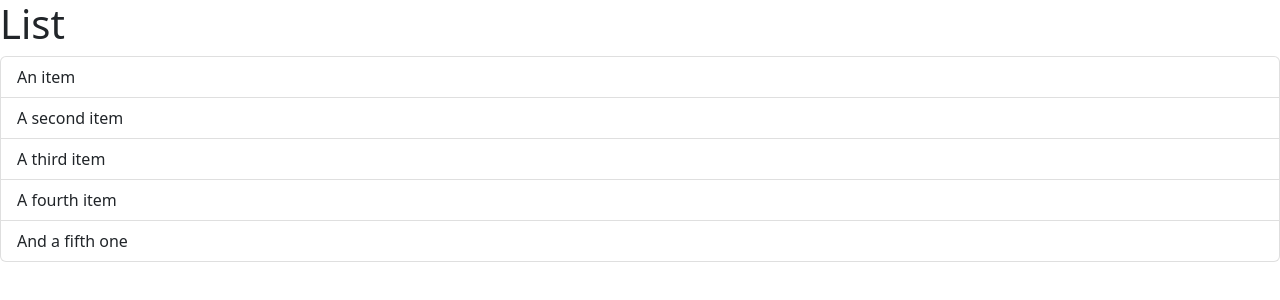
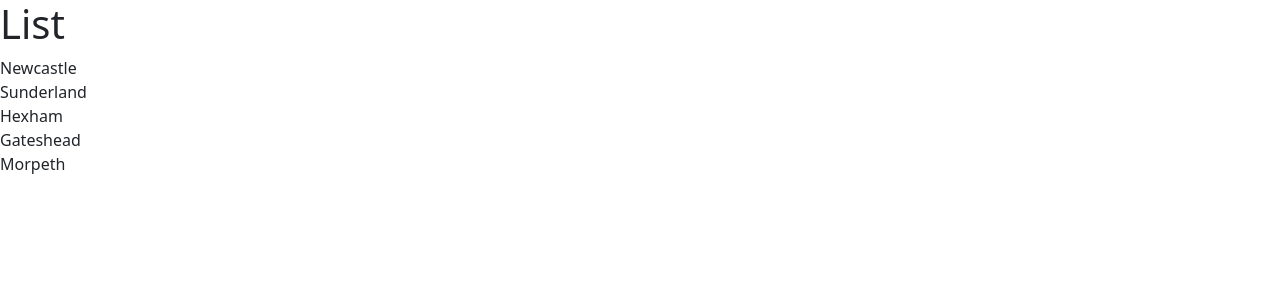
Before and after one commit to ChloeL-E/react-app, a React (Vite) app: page / in a window 1280 px wide. Shown: the top 300 px of the page. Built offline with nearby package versions, Linux system fonts and the light colour scheme; the HTML template or start-up script is replaced by a standard one.

Commit message:
Refactored code to dynamially render datat

```diff
--- a/src/components/ListGroup.tsx
+++ b/src/components/ListGroup.tsx
@@ -1,13 +1,14 @@
 function ListGroup() {
+  const items = ["Newcastle", "Sunderland", "Hexham", "Gateshead", "Morpeth"];
+  // no for loops allowed in jsx so to loop through a list and display the items dynamically
+  // we can us the map() function to convert each item in the items array to a list item and use and arrow function + jsx {} to display each item.
   return (
     <>
       <h1>List</h1>
       <ul className="list-group">
-        <li className="list-group-item">An item</li>
-        <li className="list-group-item">A second item</li>
-        <li className="list-group-item">A third item</li>
-        <li className="list-group-item">A fourth item</li>
-        <li className="list-group-item">And a fifth one</li>
+        {items.map((item) => (
+          <li key={item}>{item}</li>
+        ))}
       </ul>
     </>
   );
```
